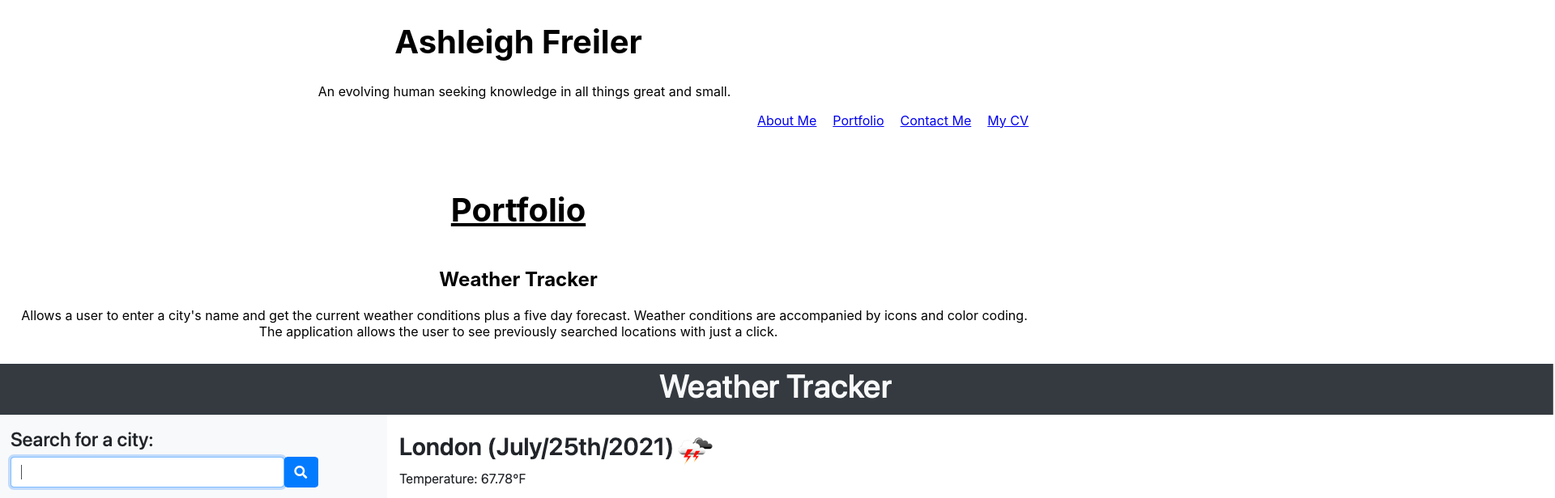
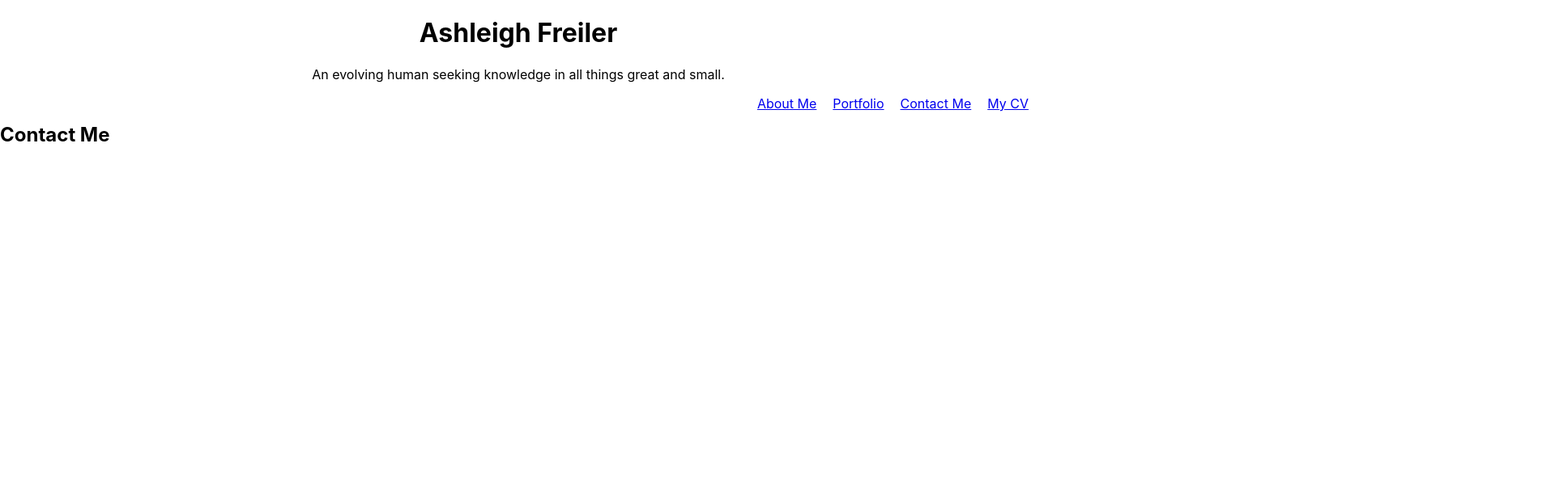
Before and after one commit to ARFreiler/React-Portfolio, a React (Create React App) app in the folder react-portfolio/: page / in a window 1280 px wide. Shown: the top 616 px of the page at 81% size, 1920 px wide, since content can reach past the window. Built offline with nearby package versions, Linux system fonts and the light colour scheme.

Commit message:
Created Contact folder and corresponding Contact.js and Contact.css files and set imports.

```diff
--- a/react-portfolio/src/App.js
+++ b/react-portfolio/src/App.js
@@ -1,21 +1,22 @@
 import React from 'react';
 
 import './App.css';
-import AboutMe from './components/AboutMe/AboutMe';
+// import AboutMe from './components/AboutMe/AboutMe';
 import Footer from './components/Footer/Footer';
 import Header from './components/Header/Header';
-import Portfolio from './components/Portfolio/Portfolio';
+// import Portfolio from './components/Portfolio/Portfolio';
+import Contact from './components/Contact/Contact';
 // import Navbar from './components/Navbar';
-// import Body from './components/Body';
-// import Footer from './components/Footer'
+
 
 function App() {
 
   return (
     <div>
       <Header />
-      <Portfolio />
       {/* <AboutMe /> */}
+      {/* <Portfolio /> */}
+      <Contact />
       <Footer />
     </div>
   );
--- /dev/null
+++ b/react-portfolio/src/components/Contact/Contact.js
@@ -0,0 +1,15 @@
+import React from 'react';
+
+import './Contact.css';
+
+const Contact = () => {
+    return (
+        <div className="contact">
+            <div className="container">
+                <h2>Contact Me</h2>
+            </div>
+        </div>
+    );
+};
+
+export default Contact;
```
Also changed, not shown: react-portfolio/src/components/Contact/Contact.css (added).
